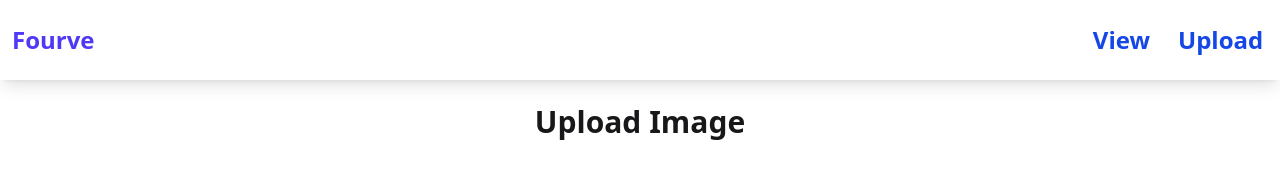
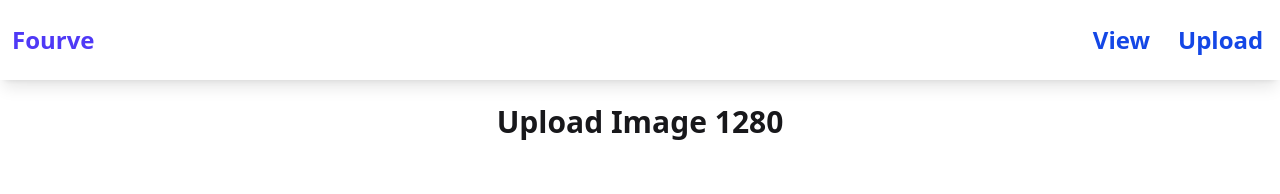
Before and after one commit to rishikesh-babu/Fourve, a React (Vite) app in the folder client/: page /create-post in a window 1280 px wide. Shown: the top 194 px of the page. Built offline with nearby package versions, Linux system fonts and the light colour scheme; no server answers.

Commit message:
Updated home

```diff
--- a/client/src/Page/CreatePost/CreatePost.jsx
+++ b/client/src/Page/CreatePost/CreatePost.jsx
@@ -4,6 +4,8 @@ import { toast } from 'react-toastify'
 
 function CreatePost() {
     const [files, setFiles] = useState([])
+
+    const screenSize = window.innerWidth
 
     function handleFile(e) {
         const selectedFile = Array.from(e.target.files)
@@ -48,7 +50,7 @@ function CreatePost() {
     return (
         <div className='pt-6 h-full flex flex-col justify-between'>
             <div className='text-center text-3xl font-semibold '>
-                Upload Image
+                Upload Image {screenSize}
             </div>
 
             <div className='overflow-x-auto whitespace-nowrap flex items-center'>
--- a/client/src/Page/Home/Home.jsx
+++ b/client/src/Page/Home/Home.jsx
@@ -59,13 +59,11 @@ function Home() {
                     <div
                         onClick={() => openImage(post.media)}
                         key={postIndex}
-                        className="relative overflow-x-auto whitespace-nowrap hover:cursor-pointer"
+                        className="relative aspect-[4/3] overflow-x-auto whitespace-nowrap hover:cursor-pointer"
                     >
-                        {/* Preview Container */}
-                        <div className="relative size-full ">
                         {/* Top-left badge if multiple media */}
                         {post?.media?.length > 1 && (
-                                <div className="absolute z-10 top-2 left-2 bg-black bg-opacity-60 text-white text-xs px-2 py-1 rounded flex items-center gap-1">
+                            <div className="absolute z-10 top-2 left-2 px-2 py-1 bg-black text-white text-xs rounded flex items-center gap-1">
                                 <FaImages className="text-sm" />
                                 <span>{post.media.length}</span>
                             </div>
@@ -85,7 +83,6 @@ function Home() {
                                 controls
                             />
                         ) : null}
-                        </div>
                     </div>
                 ))}
             </div>
```
Lines whose indentation alone changed are shown as unchanged.
